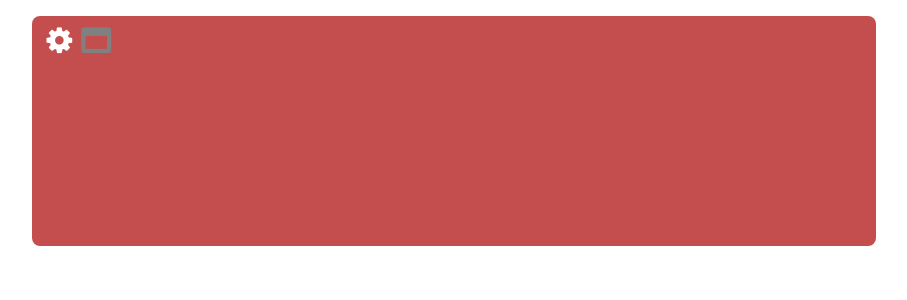
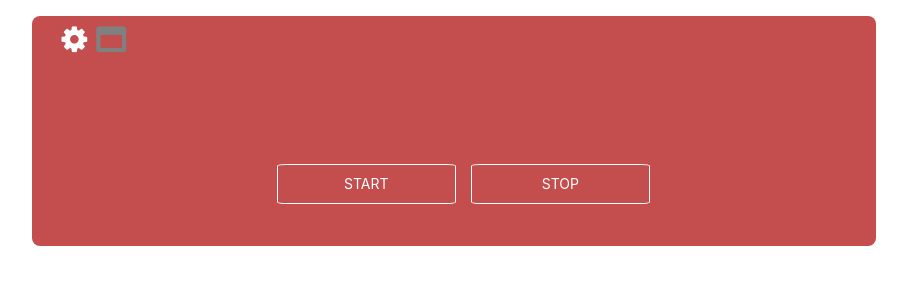
Before and after one commit to andyjohn23/pomodoro-clone, a Flask app: page / in a window 1280 px wide. Shown: the part 59-359 px from the top of the page, without its empty margins (186-1093 px from the left). Run offline with Flask 2, Linux system fonts and the light colour scheme; some libraries are stand-ins or nearby versions.

Commit message:
updated files

```diff
--- a/app/static/css/index.css
+++ b/app/static/css/index.css
@@ -107,3 +107,64 @@
     margin-top: 8%;
     font-size: 30px;
 }
+.timer-button{
+    margin-top: 20%;
+    display: flex;
+    flex-direction: row;
+    gap: 15px;
+    margin-left: 40%;
+}
+.timer-button button{
+    width: 300px;
+    height: 40px;
+    color: white;
+    border: 1px solid white;
+    background-color: transparent;
+    font-size: 14px;
+    border-radius: 5%;
+}
+
+.row-fluid{
+display: table-cell;
+margin:auto;
+top: 0; left: 0; right: 0; bottom: 0;
+}
+.row{
+margin:auto;
+top: 0; left: 0; right: 0; bottom: 0;
+}
+
+.centering {
+float: none;
+margin: 0 auto;
+}
+
+.totalTime{
+width:50px;
+height:30px;
+margin: 0 auto;
+float: left;
+text-align:center;
+font-size:20px;
+color:dark;
+}
+
+.btn{
+height:30;
+width:30;
+font-size:12px;
+background-color:rgb(255, 195, 77);
+display:block;
+margin:0 auto;
+}
+
+.glyphicon{
+text-align:center;
+float:none;
+margin:0 auto;
+}
+
+.setsize{
+width:800px;
+height:50px;
+}
--- a/app/templates/base.html
+++ b/app/templates/base.html
@@ -10,7 +10,6 @@
     <link rel="stylesheet" href="https://cdn.jsdelivr.net/npm/bootstrap@4.5.3/dist/css/bootstrap.min.css"
         integrity="sha384-TX8t27EcRE3e/ihU7zmQxVncDAy5uIKz4rEkgIXeMed4M0jlfIDPvg6uqKI2xXr2" crossorigin="anonymous">
     <link rel="stylesheet" type="text/css" href="{{url_for('static',filename='css/index.css')}}">
-    <link rel="stylesheet" type="text/css" href="{{url_for('static',filename='js/script.js')}}">
     <link rel="stylesheet" href="https://cdnjs.cloudflare.com/ajax/libs/font-awesome/4.7.0/css/font-awesome.min.css">
 </head>
 
@@ -22,6 +21,7 @@
     <script src="https://cdn.jsdelivr.net/npm/bootstrap@4.5.3/dist/js/bootstrap.bundle.min.js"
         integrity="sha384-ho+j7jyWK8fNQe+A12Hb8AhRq26LrZ/JpcUGGOn+Y7RsweNrtN/tE3MoK7ZeZDyx"
         crossorigin="anonymous"></script>
+        <script src="{{url_for('static',filename='js/script.js')}}"></script>
 </body>
 
 </html>
--- a/app/templates/index.html
+++ b/app/templates/index.html
@@ -89,6 +89,12 @@
                     <a href=""><i class="fa fa-cog" aria-hidden="true"></i></a>&nbsp;
                     <a href=""><i class="fa fa-window-maximize" aria-hidden="true"></i></a>
                 </div>
+
+                <div class="col-md-9 timer-button">
+                    <button type="button">START</button>
+                    <button type="button">STOP</button>
+                </div>
+
             </div>
         </div>
     </div>
```
Lines whose indentation alone changed are shown as unchanged.
